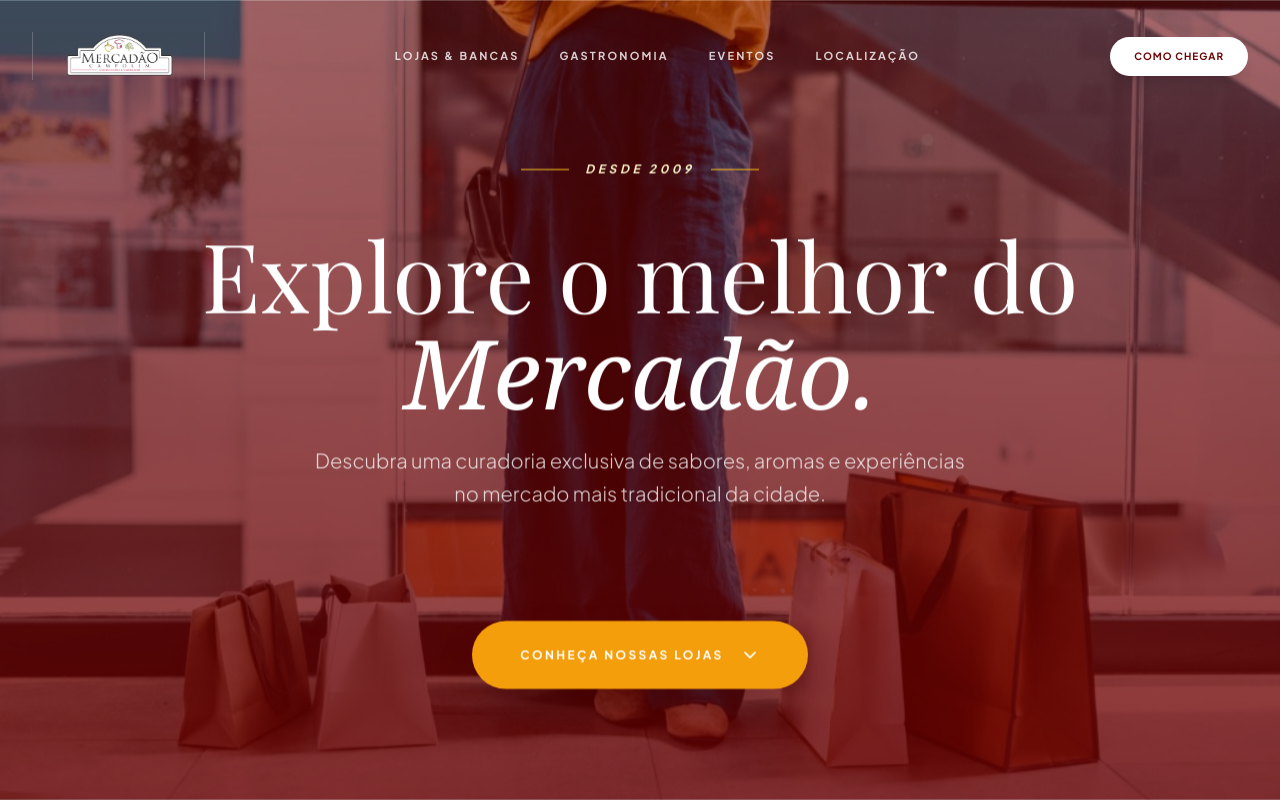
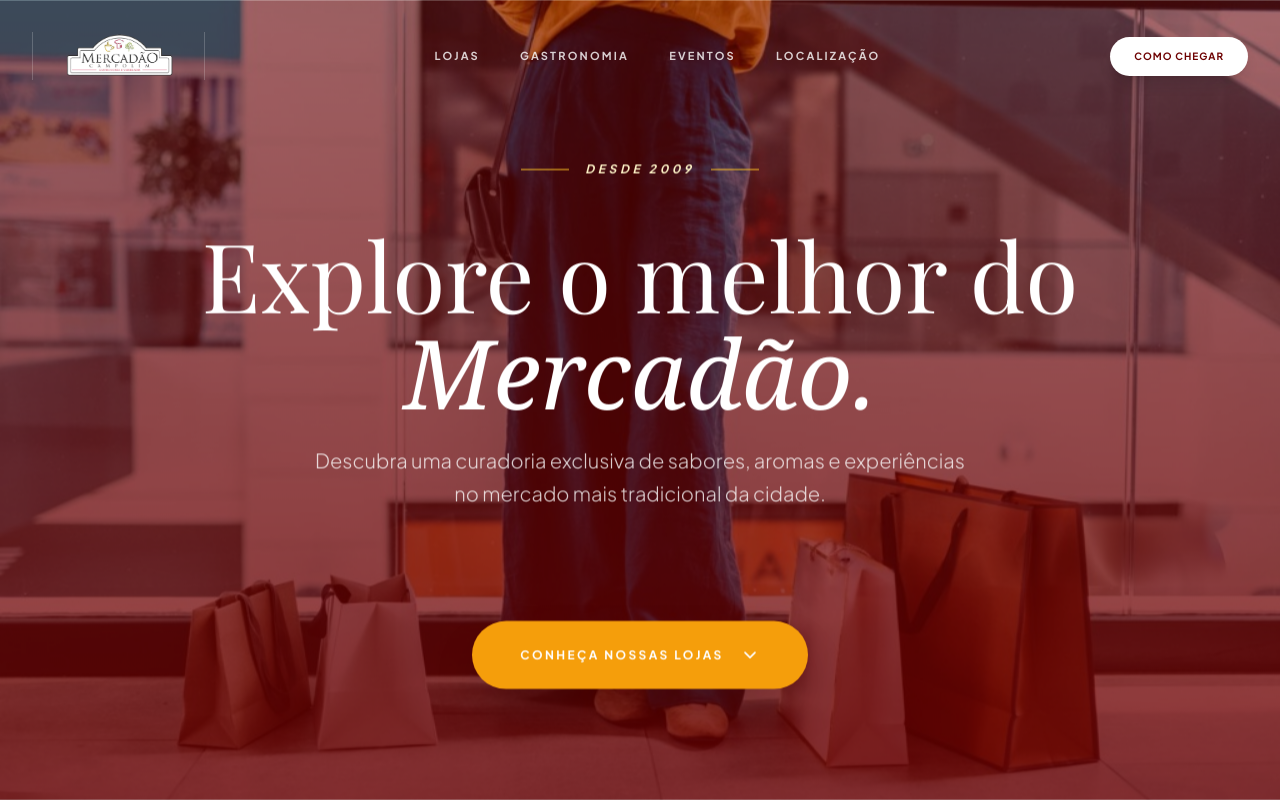
Before and after one commit to caiodan/Mercad-oCampolim, a website: page public/index.html in a window 1280 px wide. Shown: the top 800 px of the page. Drawn offline with nearby package versions, Linux system fonts and the light colour scheme; no server answers; a web font is replaced by a local one.

Commit message:
teste carroussel

```diff
--- a/public/index.html
+++ b/public/index.html
@@ -269,7 +269,7 @@
                 </div>
             </a>
             <div class="hidden lg:flex items-center gap-10 text-[11px] font-bold uppercase tracking-[0.2em] text-white/80">
-                <a href="#vitrine" class="nav-link hover:text-white transition-colors">Lojas & Bancas</a>
+                <a href="#vitrine" class="nav-link hover:text-white transition-colors">Lojas</a>
                 <a href="#gastronomia" class="nav-link hover:text-white transition-colors">Gastronomia</a>
                 <a href="#eventos" class="nav-link hover:text-white transition-colors">Eventos</a>
                 <a href="#localizacao" class="nav-link hover:text-white transition-colors">Localização</a>
```
